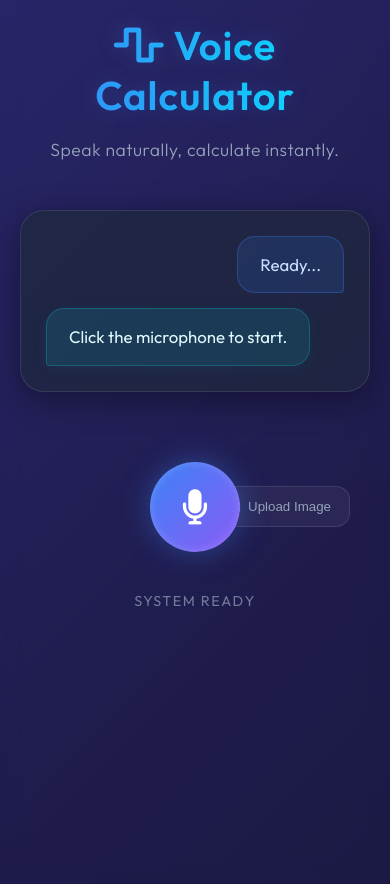
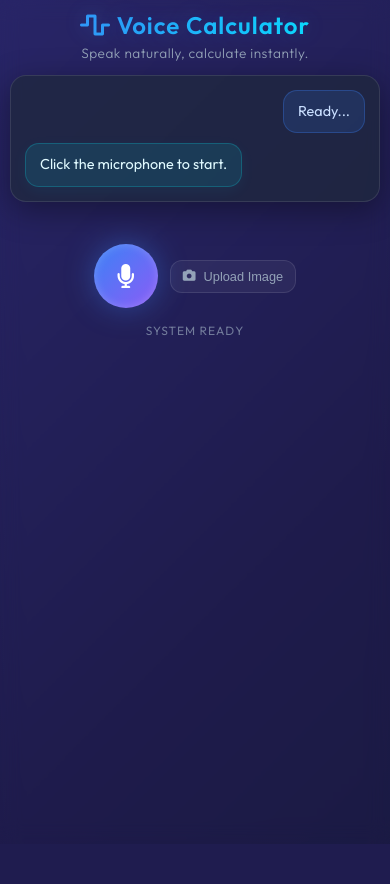
Before and after one commit to Prathmesh1222/voice-calculator-, a Flask app: page / in a window 390 px wide. After the commit the page ends 837 px from the top, so only its background shows below. Run offline with Flask 3, Linux system fonts and the light colour scheme.

Commit message:
Faster voice + mobile responsive UI

```diff
--- a/static/style.css
+++ b/static/style.css
@@ -6,6 +6,10 @@
     --neon-glow: #00f3ff;
     --text-main: #f8fafc;
     --text-muted: #94a3b8;
+}
+
+* {
+    box-sizing: border-box;
 }
 
 body {
@@ -27,7 +31,7 @@ body {
     padding: 20px;
     display: flex;
     flex-direction: column;
-    height: 100vh;
+    min-height: 100vh;
     backdrop-filter: blur(10px);
 }
 
@@ -77,6 +81,8 @@ header p {
     animation: fadeInUp 0.4s cubic-bezier(0.175, 0.885, 0.32, 1.275);
     line-height: 1.5;
     font-size: 1.05rem;
+    word-wrap: break-word;
+    overflow-wrap: break-word;
 }
 
 .user-bubble {
@@ -142,6 +148,7 @@ header p {
     align-items: center;
     justify-content: center;
     z-index: 10;
+    -webkit-tap-highlight-color: transparent;
 }
 
 .mic-button:hover {
@@ -176,6 +183,8 @@ header p {
     display: flex;
     align-items: center;
     gap: 8px;
+    font-size: 0.9rem;
+    white-space: nowrap;
 }
 
 #uploadBtn:hover {
@@ -194,87 +203,204 @@ header p {
     text-transform: uppercase;
     letter-spacing: 1.5px;
     opacity: 0.7;
+    padding-bottom: 10px;
 }
 
-/* Animations */
+/* ===== ANIMATIONS ===== */
 @keyframes gradientBG {
-    0% {
-        background-position: 0% 50%;
-    }
-
-    50% {
-        background-position: 100% 50%;
-    }
-
-    100% {
-        background-position: 0% 50%;
-    }
+    0%   { background-position: 0% 50%; }
+    50%  { background-position: 100% 50%; }
+    100% { background-position: 0% 50%; }
 }
 
 @keyframes fadeInUp {
-    from {
-        opacity: 0;
-        transform: translateY(20px);
-    }
-
-    to {
-        opacity: 1;
-        transform: translateY(0);
-    }
+    from { opacity: 0; transform: translateY(20px); }
+    to   { opacity: 1; transform: translateY(0); }
 }
 
 @keyframes fadeInDown {
-    from {
-        opacity: 0;
-        transform: translateY(-20px);
-    }
-
-    to {
-        opacity: 1;
-        transform: translateY(0);
-    }
+    from { opacity: 0; transform: translateY(-20px); }
+    to   { opacity: 1; transform: translateY(0); }
 }
 
 @keyframes zoomIn {
-    from {
-        opacity: 0;
-        transform: scale(0.8);
-    }
-
-    to {
-        opacity: 1;
-        transform: scale(1);
-    }
+    from { opacity: 0; transform: scale(0.8); }
+    to   { opacity: 1; transform: scale(1); }
 }
 
 @keyframes ripple {
-    0% {
-        box-shadow: 0 0 0 0 rgba(239, 68, 68, 0.4), 0 0 0 0 rgba(239, 68, 68, 0.4);
-    }
-
-    50% {
-        box-shadow: 0 0 0 15px rgba(239, 68, 68, 0.2), 0 0 0 10px rgba(239, 68, 68, 0.2);
-    }
-
-    100% {
-        box-shadow: 0 0 0 30px rgba(239, 68, 68, 0), 0 0 0 20px rgba(239, 68, 68, 0);
-    }
+    0%   { box-shadow: 0 0 0 0 rgba(239, 68, 68, 0.4), 0 0 0 0 rgba(239, 68, 68, 0.4); }
+    50%  { box-shadow: 0 0 0 15px rgba(239, 68, 68, 0.2), 0 0 0 10px rgba(239, 68, 68, 0.2); }
+    100% { box-shadow: 0 0 0 30px rgba(239, 68, 68, 0), 0 0 0 20px rgba(239, 68, 68, 0); }
 }
 
 /* Scrollbar */
 ::-webkit-scrollbar {
     width: 8px;
 }
-
 ::-webkit-scrollbar-track {
     background: transparent;
 }
-
 ::-webkit-scrollbar-thumb {
     background: rgba(255, 255, 255, 0.1);
     border-radius: 4px;
 }
-
 ::-webkit-scrollbar-thumb:hover {
     background: rgba(255, 255, 255, 0.2);
 }
+
+
+/* ===== MOBILE RESPONSIVENESS ===== */
+
+/* Tablets and small laptops */
+@media (max-width: 768px) {
+    .container {
+        padding: 15px;
+        min-height: 100dvh; /* Use dynamic viewport height for mobile browsers */
+    }
+
+    header {
+        margin-bottom: 1.2rem;
+    }
+
+    header h1 {
+        font-size: 1.8rem;
+    }
+
+    header p {
+        font-size: 0.95rem;
+    }
+
+    .display-area {
+        padding: 18px;
+        border-radius: 18px;
+        margin-bottom: 15px;
+    }
+
+    .chat-bubble {
+        padding: 12px 16px;
+        font-size: 0.95rem;
+        max-width: 85%;
+    }
+
+    .controls {
+        gap: 15px;
+        margin-bottom: 15px;
+        flex-wrap: wrap;
+        justify-content: center;
+    }
+
+    .mic-button {
+        width: 72px;
+        height: 72px;
+        font-size: 1.8rem;
+    }
+
+    .upload-section {
+        position: static;
+    }
+
+    #uploadBtn {
+        padding: 10px 14px;
+        font-size: 0.85rem;
+        border-radius: 12px;
+    }
+
+    .graph-container {
+        margin-bottom: 15px;
+    }
+
+    .graph-container img {
+        border-radius: 12px;
+    }
+}
+
+/* Small phones */
+@media (max-width: 480px) {
+    .container {
+        padding: 10px;
+    }
+
+    header {
+        margin-bottom: 0.8rem;
+    }
+
+    header h1 {
+        font-size: 1.5rem;
+    }
+
+    header p {
+        font-size: 0.85rem;
+        margin: 4px 0 0;
+    }
+
+    .display-area {
+        padding: 14px;
+        border-radius: 16px;
+        margin-bottom: 12px;
+        gap: 10px;
+    }
+
+    .chat-bubble {
+        padding: 10px 14px;
+        font-size: 0.9rem;
+        border-radius: 14px;
+        max-width: 90%;
+    }
+
+    .controls {
+        gap: 12px;
+        margin-bottom: 10px;
+        padding: 5px;
+    }
+
+    .mic-button {
+        width: 64px;
+        height: 64px;
+        font-size: 1.5rem;
+    }
+
+    #uploadBtn {
+        padding: 8px 12px;
+        font-size: 0.8rem;
+    }
+
+    .status-bar {
+        font-size: 0.75rem;
+        letter-spacing: 1px;
+    }
+}
+
+/* Landscape mode on phones */
+@media (max-height: 500px) and (orientation: landscape) {
+    .container {
+        min-height: auto;
+    }
+
+    header {
+        margin-bottom: 0.5rem;
+    }
+
+    header h1 {
+        font-size: 1.3rem;
+    }
+
+    header p {
+        display: none;
+    }
+
+    .display-area {
+        padding: 10px;
+        margin-bottom: 10px;
+    }
+
+    .mic-button {
+        width: 56px;
+        height: 56px;
+        font-size: 1.3rem;
+    }
+
+    .controls {
+        margin-bottom: 8px;
+    }
+}
```
Also changed, not shown: static/script.js (+69 -33 lines).
